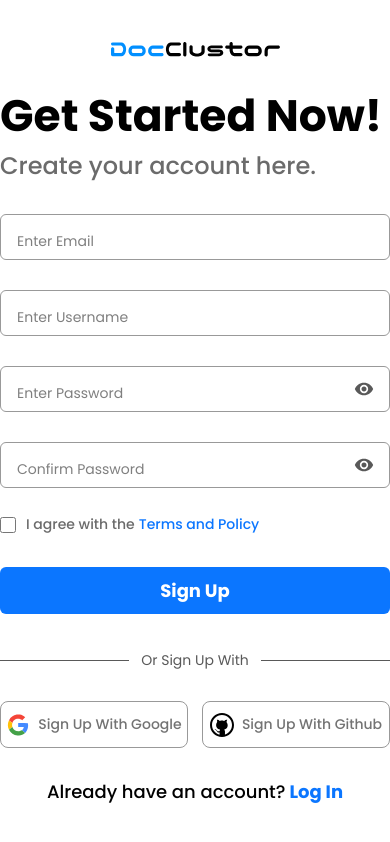
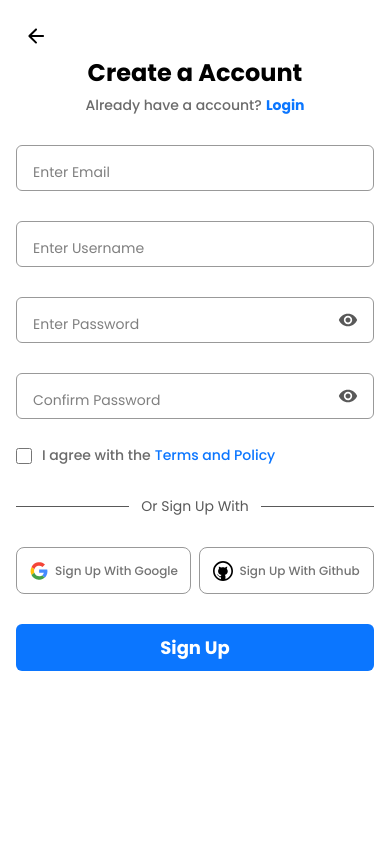
Before and after one commit to Yashvi-saini/org-rag, a Next.js app: page /signup in a window 390 px wide. Shown: the top 842 px of the page. Built offline with nearby package versions, Linux system fonts and the light colour scheme.

Commit message:
responsive layouts

```diff
--- a/src/components/auth/ForgotPasswordForm.tsx
+++ b/src/components/auth/ForgotPasswordForm.tsx
@@ -19,12 +19,15 @@ export default function ForgotPasswordForm() {
   return (
     <div className="w-full max-w-[610px] mx-auto">
       {/* Heading */}
-      <div className="flex flex-col gap-[6px]">
-        <h1 className={`text-[44px] leading-[52px] font-[700] text-[#000]`}>
+      <div className="flex flex-col gap-[6px] text-center md:text-left">
+        <h1 className="text-[24px] leading-[32px] md:text-[44px] md:leading-[52px] font-[700] text-[#000]">
           Forgot Your Password?
         </h1>
-        <p className={`text-[24px] leading-[36px] font-[500] text-[#6B6B6B]`}>
+        <p className="hidden md:block text-[24px] leading-[36px] font-[500] text-[#6B6B6B]">
           Enter your account’s email
+        </p>
+        <p className="md:hidden text-[14px] leading-[20px] font-[500] text-[#6B6B6B]">
+          Don&apos;t worry it happens to the best of us. Enter your email and we&apos;ll help you securely reset it.
         </p>
       </div>
 
--- a/src/components/auth/ResetPasswordForm.tsx
+++ b/src/components/auth/ResetPasswordForm.tsx
@@ -19,12 +19,15 @@ export default function ResetPasswordForm() {
   return (
     <div className="w-full max-w-[610px] mx-auto">
       {/* Heading */}
-      <div className="flex flex-col gap-[6px]">
-        <h1 className={`text-[44px] leading-[52px] font-[700] text-[#000]`}>
+      <div className="flex flex-col gap-[6px] text-center md:text-left">
+        <h1 className="text-[24px] leading-[32px] md:text-[44px] md:leading-[52px] font-[700] text-[#000]">
           Reset Password
         </h1>
-        <p className={`text-[24px] leading-[36px] font-[500] text-[#6B6B6B]`}>
+        <p className="hidden md:block text-[24px] leading-[36px] font-[500] text-[#6B6B6B]">
           Set a new password
+        </p>
+        <p className="md:hidden text-[14px] leading-[20px] font-[500] text-[#6B6B6B]">
+          Don&apos;t worry it happens to the best of us. Enter your email and we&apos;ll help you securely reset it.
         </p>
       </div>
 
@@ -61,7 +64,7 @@ export default function ResetPasswordForm() {
         {/* Submit */}
         <button
           type="submit"
-          className={`h-[47px] w-full rounded-[6px] bg-[#0B76FF] text-white text-[18px] font-[700] hover:bg-[#0663d6] transition-colors`}
+          className={`h-[40px] md:h-[47px] w-full rounded-[6px] bg-[#0B76FF] text-white text-[18px] font-[700] hover:bg-[#0663d6] transition-colors`}
         >
           Reset Password
         </button>
--- a/src/components/auth/SignUpForm.tsx
+++ b/src/components/auth/SignUpForm.tsx
@@ -35,18 +35,25 @@ export default function RegisterForm() {
   return (
     <div className="w-full max-w-[610px] mx-auto">
       {/* Heading */}
-      <div className="flex flex-col gap-[6px]">
-        <h1 className={`text-[44px] leading-[52px] font-[700] text-[#000]`}>
-          Get Started Now!
+      <div className="flex flex-col gap-[6px] text-center md:text-left">
+        <h1 className="text-[24px] leading-[32px] md:text-[44px] md:leading-[52px] font-[700] text-[#000]">
+          <span className="md:hidden">Create a Account</span>
+          <span className="hidden md:inline">Get Started Now!</span>
         </h1>
-        <p className={`text-[24px] leading-[36px] font-[500] text-[#6B6B6B]`}>
-          Create your account here.
-        </p>
+        <div className="text-[14px] leading-[20px] md:text-[24px] md:leading-[36px] font-[500] text-[#6B6B6B]">
+          {/* Mobile Subtext */}
+          <span className="md:hidden">
+            Already have a account?
+            <a href="/login" className="ml-1 text-[#0B76FF] font-[700] hover:underline">Login</a>
+          </span>
+          {/* Desktop Subtext */}
+          <span className="hidden md:inline">Create your account here.</span>
+        </div>
       </div>
 
       {/* Form */}
       <form
-        className="mt-[30px] flex flex-col gap-[30px] items-center w-full"
+        className="mt-[30px] flex flex-col gap-[30px] items-center w-full flex-1"
         noValidate
         autoComplete="off"
         onSubmit={handleSubmit((data) => {
@@ -55,7 +62,8 @@ export default function RegisterForm() {
           router.push(`/verify?mode=signup&email=${email}`);
         })}
       >
-        {/* Identifier (Email) */}
+        {/* Input Fields Container - Default Order 0 */}
+        <div className="w-full flex flex-col gap-[30px]">
           <IdentifierInput
             name="email"
             label="Enter Email"
@@ -65,7 +73,6 @@ export default function RegisterForm() {
             value={emailValue}
           />
 
-        {/* Identifier (Username) */}
           <IdentifierInput
             name="username"
             label="Enter Username"
@@ -95,6 +102,7 @@ export default function RegisterForm() {
           />
 
           {/* Terms */}
+          <div className="flex flex-col gap-1">
             <label className={`mt-[-4px] w-full flex items-center gap-[10px] text-[14px] font-[500] text-[#6B6B6B]`}>
               <input type="checkbox" className="accent-[#0B76FF] w-[16px] h-[16px]" {...register("agree")} />
               <span>
@@ -105,44 +113,43 @@ export default function RegisterForm() {
               </span>
             </label>
             {errors.agree?.message ? (
-          <p className="-mt-6 w-full text-xs text-[#FF2121]">{errors.agree.message}</p>
+              <p className="w-full text-xs text-[#FF2121]">{errors.agree.message}</p>
             ) : null}
-
-        {/* Submit */}
+          </div>
+        </div>
+        {/* Submit Button - Default Order 1 */}
         <button
           type="submit"
-          className={`mt-[2px] h-[47px] w-full rounded-[6px] bg-[#0B76FF] text-white text-[18px] font-[700] hover:bg-[#0663d6] transition-colors`}
+          className={`order-last md:order-none mt-auto md:mt-[2px] h-[47px] w-full rounded-[6px] bg-[#0B76FF] text-white text-[18px] font-[700] hover:bg-[#0663d6] transition-colors`}
         >
           Sign Up
         </button>
 
         {/* Divider */}
-        <div className={`mt-[6px] w-full flex items-center gap-3 text-[14px] text-[#595959]`}>
+        <div className={`w-full flex items-center gap-3 text-[14px] text-[#595959]`}>
           <div className="h-px flex-1 bg-[#595959]" />
           <span>Or Sign Up With</span>
           <div className="h-px flex-1 bg-[#595959]" />
         </div>
 
         {/* Social buttons */}
-        <div className="w-full flex items-center justify-between gap-[14px]">
-          <button type="button" className={`h-[47px] w-[296px] rounded-[8px] border border-[#999999] bg-white flex items-center justify-center gap-2 text-[14px] font-[500] text-[#737373]`}>
-            <Image src="/google.svg" alt="Google" width={24} height={24} />
-            <span>Sign Up With Google</span>
+        <div className="w-full grid grid-cols-2 gap-2 md:flex md:justify-between md:gap-[14px]">
+          <button type="button" className={`h-[47px] w-full md:w-[296px] rounded-[8px] border border-[#999999] bg-white flex items-center justify-center gap-[6px] md:gap-2 px-1 md:px-0 text-[12px] sm:text-[14px] font-[500] text-[#737373]`}>
+            <Image src="/google.svg" alt="Google" width={24} height={24} className="w-5 h-5 md:w-6 md:h-6 shrink-0" />
+            <span className="truncate">Sign Up With Google</span>
           </button>
 
-          <button type="button" className={`h-[47px] w-[296px] rounded-[8px] border border-[#999999] bg-white flex items-center justify-center gap-2 text-[14px] font-[500] text-[#737373]`}>
-            <Image src="/github.svg" alt="GitHub" width={24} height={24} />
-            <span>Sign Up With Github</span>
+          <button type="button" className={`h-[47px] w-full md:w-[296px] rounded-[8px] border border-[#999999] bg-white flex items-center justify-center gap-[6px] md:gap-2 px-1 md:px-0 text-[12px] sm:text-[14px] font-[500] text-[#737373]`}>
+            <Image src="/github.svg" alt="GitHub" width={24} height={24} className="w-5 h-5 md:w-6 md:h-6 shrink-0" />
+            <span className="truncate">Sign Up With Github</span>
           </button>
         </div>
       </form>
 
-      {/* Footer */}
-      <p className={`mt-[30px] text-center text-[18px] font-[500] text-[#000]`}>
-        Already have an account?
-        <a href="/login" className="ml-1 text-[#0B76FF] font-[700] hover:underline">
-          Log In
-        </a>
+      {/* Footer - Only visible on desktop now */}
+      <p className={`hidden md:block mt-[30px] text-center text-[18px] font-[500] text-[#000]`}>
+        Already have a account?
+        <a href="/login" className="ml-1 text-[#0B76FF] font-[700] hover:underline">Log In</a>
       </p>
     </div>
   );
--- a/src/components/auth/layout/AuthLayout.tsx
+++ b/src/components/auth/layout/AuthLayout.tsx
@@ -33,11 +33,21 @@ export default function AuthLayout({ children, images, contentTop = 30, showCont
       </div>
 
       {/* Right Form */}
-      <div className="flex-1 flex flex-col items-center bg-white pt-[42px] pb-[234px] overflow-y-auto ">
-        <Image src="/DocClustor.svg" alt="logo" width={169} height={24} />
+      <div className="flex-1 flex flex-col items-center bg-white pt-6 md:pt-[42px] pb-16 md:pb-[234px] overflow-y-auto relative">
+        {/* Mobile back arrow */}
+        <button
+          type="button"
+          aria-label="Go back"
+          onClick={() => router.back()}
+          className="md:hidden absolute top-4 left-4 z-20 rounded-full p-2 hover:bg-gray-100"
+        >
+          <Image src="/auth/mobilebackarrow.svg" alt="back" width={24} height={24} />
+        </button>
+
+        <Image src="/DocClustor.svg" alt="logo" width={169} height={24} className="hidden md:block mt-0" />
 
         <div
-          className="w-full max-w-[610px] flex flex-col gap-[30px]"
+          className="w-full max-w-[610px] px-4 md:px-0 flex flex-col flex-1 gap-[30px]"
           style={{ marginTop: contentTop }}
         >
           {children}
--- a/src/components/inputfield_ui/FloatingInput.tsx
+++ b/src/components/inputfield_ui/FloatingInput.tsx
@@ -57,6 +57,8 @@ export default function FloatingInput({
     ? errorColor
     : isFocused
       ? activeColor
+      : isValidWithValue
+        ? activeColor
         : undefined;
 
   const inputType = type === "password" ? (show ? "text" : "password") : type;
@@ -65,6 +67,7 @@ export default function FloatingInput({
     <div className={`w-full ${className}`}>
       <div className="relative w-full">
         <input
+          {...(register || {})}
           id={name}
           name={name}
           type={inputType}
@@ -85,16 +88,19 @@ export default function FloatingInput({
           ].join(" ")}
           placeholder={!isFocused && !hasValue ? label : " "}
           value={value}
-        onChange={onChange}
+          onChange={(e) => {
+            register?.onChange?.(e);
+            onChange?.(e);
+          }}
           onFocus={(e) => {
             setIsFocused(true);
             onFocus?.(e);
           }}
           onBlur={(e) => {
+            register?.onBlur?.(e);
             setIsFocused(false);
             onBlur?.(e);
           }}
-        {...(register || {})}
           style={{ borderColor: computedBorderColor }}
         />
 
@@ -109,7 +115,7 @@ export default function FloatingInput({
           </button>
         )}
 
-        {isFocused && (
+        {(isFocused || hasValue) && (
           <label
             htmlFor={name}
             className={[
```
Also changed, not shown: src/components/auth/LoginForm.tsx (+27 -20 lines), src/components/auth/VerifyForm.tsx (+7 -5 lines), src/components/inputfield_ui/OtpInput.tsx (+16 -12 lines), public/auth/mobilebackarrow.svg (added). Lines whose indentation alone changed are shown as unchanged.
